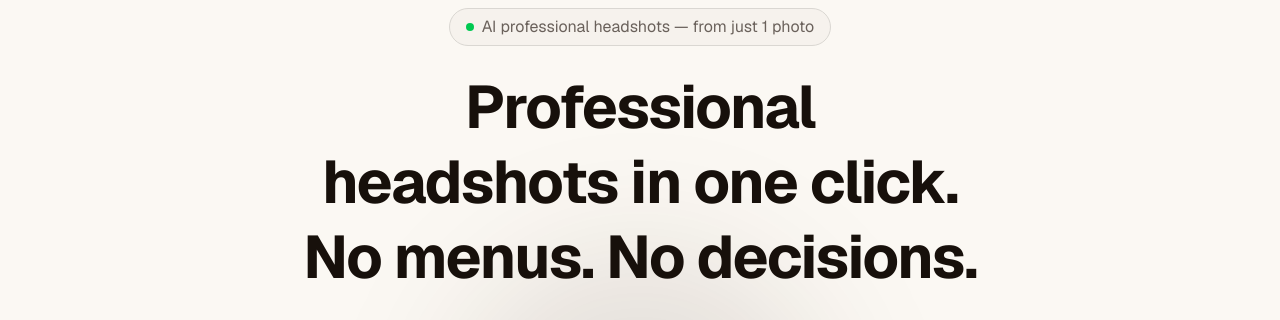
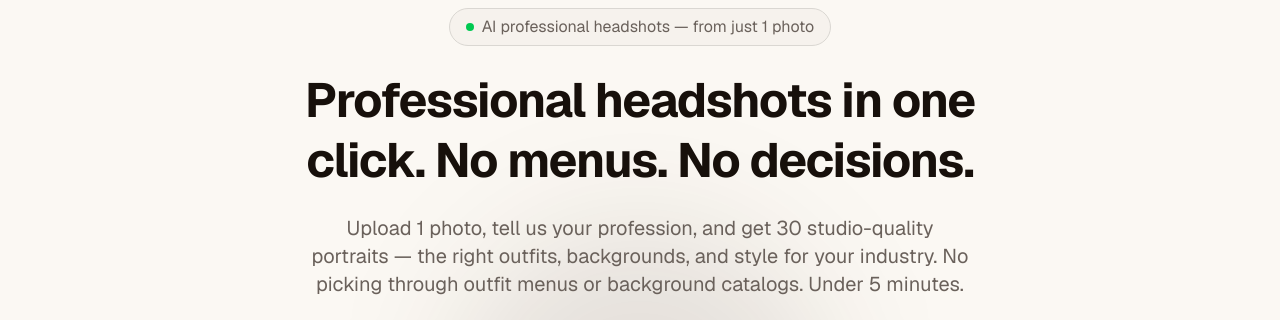
Before and after one commit to yueheng0816-png/tryonetake, a Next.js app: page / in a window 1280 px wide. Shown: the part 121-441 px from the top of the page. Built offline with nearby package versions, Linux system fonts and the light colour scheme; no server answers.

Commit message:
fix: reduce hero font size to single line, remove unnecessary br

```diff
--- a/src/components/landing/hero.tsx
+++ b/src/components/landing/hero.tsx
@@ -99,10 +99,8 @@ export function Hero() {
           </div>
 
           {/* Headline */}
-          <h1 className="text-balance text-4xl font-bold leading-tight tracking-tight md:text-5xl lg:text-6xl">
-            Professional headshots in one click.
-            <br />
-            No menus. No decisions.
+          <h1 className="text-balance text-3xl font-bold leading-tight tracking-tight md:text-4xl lg:text-5xl">
+            Professional headshots in one click. No menus. No decisions.
           </h1>
 
           {/* Subhead */}
```
